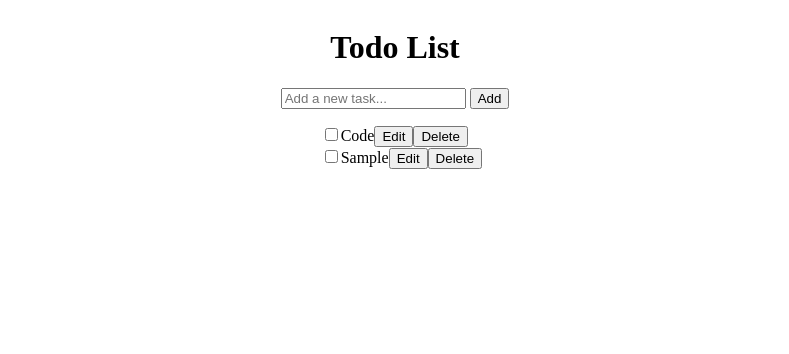
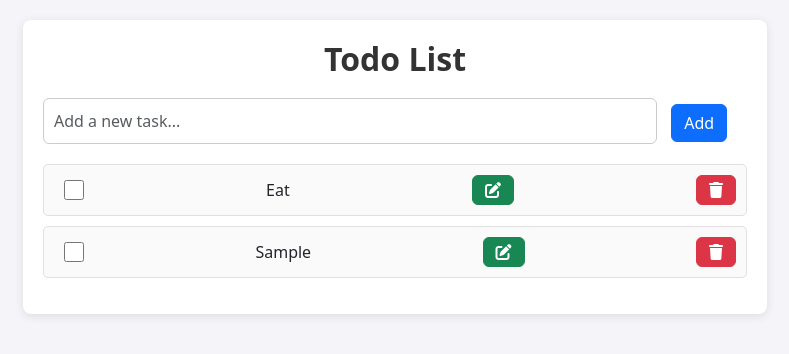
Before and after one commit to dibyajyoti0750/Todo-App, a plain HTML site: page index.html in a window 1280 px wide. Both pictures are taken after typing "Sample" into the empty fields and a click on the button "Add". Shown: the whole page, without its empty margins (245-1034 px from the left). Drawn offline with nearby package versions, Linux system fonts and the light colour scheme.

Commit message:
fixed many things

```diff
--- a/app.js
+++ b/app.js
@@ -1,48 +1,58 @@
 const input = document.querySelector("#todo-input");
 const addBtn = document.querySelector("#add-button");
 const todoList = document.querySelector("#todo-list");
-const todoItem = document.querySelector(".todo-item");
-const listStyle = document.querySelector("#list-style");
+const errorMsg = document.querySelector(".ms-1");
 
 addBtn.addEventListener("click", () => {
+  if (input.value.trim()) {
     let newLi = document.createElement("li");
     newLi.classList.add("todo-item");
-  newLi.innerText = input.value;
+
+    let newSpan = document.createElement("span");
+    newSpan.innerText = input.value;
 
     let newCheckbox = document.createElement("input");
     newCheckbox.type = "checkbox";
     newCheckbox.classList.add("task-complete");
 
-  let delBtn = document.createElement("button");
-  delBtn.classList.add("del-btn");
-  delBtn.innerText = "Delete";
+    let editBtn = document.createElement("i");
+    editBtn.classList.add("btn", "btn-success", "fa-solid", "fa-pen-to-square");
 
-  let editBtn = document.createElement("button");
-  editBtn.classList.add("edit-btn");
-  editBtn.innerText = "Edit";
+    let delBtn = document.createElement("i");
+    delBtn.classList.add("btn", "btn-danger", "fa-solid", "fa-trash");
 
     newLi.prepend(newCheckbox);
-  newLi.append(editBtn);
-  newLi.append(delBtn);
+    newLi.append(newSpan, editBtn, delBtn);
 
     todoList.appendChild(newLi);
 
     input.value = "";
+  } else {
+    errorMsg.innerText = "Please enter a task!";
+    errorMsg.style.color = "red";
+
+    setTimeout(() => {
+      errorMsg.innerText = "";
+    }, 2000);
+  }
 });
 
 todoList.addEventListener("change", (event) => {
   if (event.target.classList.contains("task-complete")) {
-    const theListItem = event.target.closest(".todo-item");
+    const task = event.target.closest("li").querySelector("span");
     if (event.target.checked) {
-      theListItem.style.textDecoration = "line-through";
+      task.style.textDecoration = "line-through";
     } else {
-      theListItem.style.textDecoration = "none";
+      task.style.textDecoration = "none";
     }
   }
 });
 
 todoList.addEventListener("click", (event) => {
-  if (event.target.classList.contains("del-btn")) {
-    event.target.parentElement.remove();
+  if (event.target.classList.contains("fa-trash")) {
+    const liToRemove = event.target.closest("li");
+    if (liToRemove) {
+      liToRemove.remove();
+    }
   }
 });
--- a/index.html
+++ b/index.html
@@ -4,24 +4,46 @@
     <meta charset="UTF-8" />
     <meta name="viewport" content="width=device-width, initial-scale=1.0" />
     <title>Todo App Mobile</title>
+    <link
+      href="https://cdn.jsdelivr.net/npm/bootstrap@5.3.3/dist/css/bootstrap.min.css"
+      rel="stylesheet"
+      integrity="sha384-QWTKZyjpPEjISv5WaRU9OFeRpok6YctnYmDr5pNlyT2bRjXh0JMhjY6hW+ALEwIH"
+      crossorigin="anonymous"
+    />
+    <link
+      rel="stylesheet"
+      href="https://cdnjs.cloudflare.com/ajax/libs/font-awesome/6.7.1/css/all.min.css"
+      integrity="sha512-5Hs3dF2AEPkpNAR7UiOHba+lRSJNeM2ECkwxUIxC1Q/FLycGTbNapWXB4tP889k5T5Ju8fs4b1P5z/iB4nMfSQ=="
+      crossorigin="anonymous"
+      referrerpolicy="no-referrer"
+    />
     <link rel="stylesheet" href="styles.css" />
   </head>
   <body>
     <div class="todo-app">
       <h1>Todo List</h1>
-      <input type="text" id="todo-input" placeholder="Add a new task..." />
-      <button id="add-button">Add</button>
+      <input
+        type="text"
+        class="form-control"
+        id="todo-input"
+        placeholder="Add a new task..."
+      />
+      <button class="btn btn-primary" id="add-button">Add</button>
+      <span class="ms-1"></span>
       <ul id="todo-list">
         <li class="todo-item">
-          <input type="checkbox" class="task-complete" />Code<button
-            class="edit-btn"
-          >
-            Edit</button
-          ><button class="del-btn">Delete</button>
+          <input type="checkbox" class="task-complete" /><span>Eat</span>
+          <i class="btn btn-success fa-solid fa-pen-to-square"></i>
+          <i class="btn btn-danger fa-solid fa-trash"></i>
         </li>
       </ul>
     </div>
 
+    <script
+      src="https://cdn.jsdelivr.net/npm/bootstrap@5.3.3/dist/js/bootstrap.bundle.min.js"
+      integrity="sha384-YvpcrYf0tY3lHB60NNkmXc5s9fDVZLESaAA55NDzOxhy9GkcIdslK1eN7N6jIeHz"
+      crossorigin="anonymous"
+    ></script>
     <script src="app.js"></script>
   </body>
 </html>
--- a/styles.css
+++ b/styles.css
@@ -1,12 +1,54 @@
 body {
   display: flex;
   justify-content: center;
+  background-color: #f4f4f9;
+  padding: 20px;
+}
+
+.todo-app {
+  height: 60%;
+  width: 60%;
+  background-color: white;
+  padding: 20px;
+  box-shadow: 0 2px 10px rgba(0, 0, 0, 0.1);
+  border-radius: 8px;
 }
 
 h1 {
   text-align: center;
+  margin-bottom: 20px;
+  font-size: 2rem;
+  color: #333;
+  font-weight: bold;
 }
 
-li {
-  list-style: none;
+.form-control {
+  width: calc(100% - 90px);
+  margin-right: 10px;
+  display: inline-block;
+  padding: 10px;
+  border: 1px solid #ccc;
 }
+
+#todo-list {
+  padding: 0;
+  margin-top: 20px;
+}
+
+.todo-item {
+  display: flex;
+  align-items: center;
+  justify-content: space-between;
+  padding: 10px;
+  background-color: #fafafa;
+  border: 1px solid #e0e0e0;
+  border-radius: 5px;
+  margin-bottom: 10px;
+}
+
+.task-complete {
+  width: 20px;
+  height: 20px;
+  margin-left: 10px;
+  cursor: pointer;
+}
```
Lines whose indentation alone changed are shown as unchanged.
